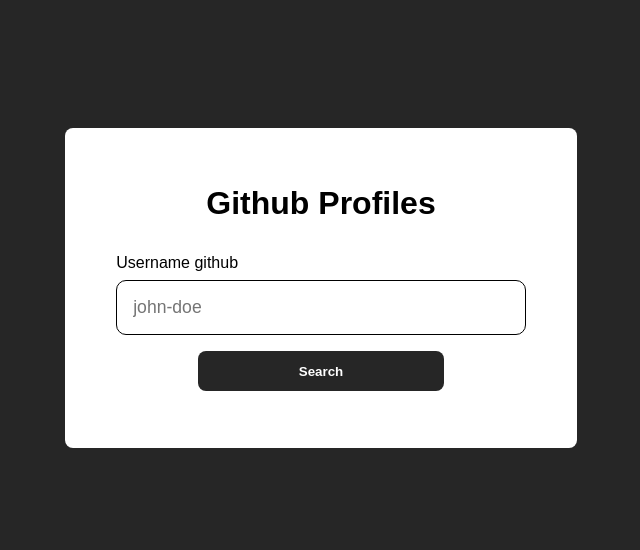
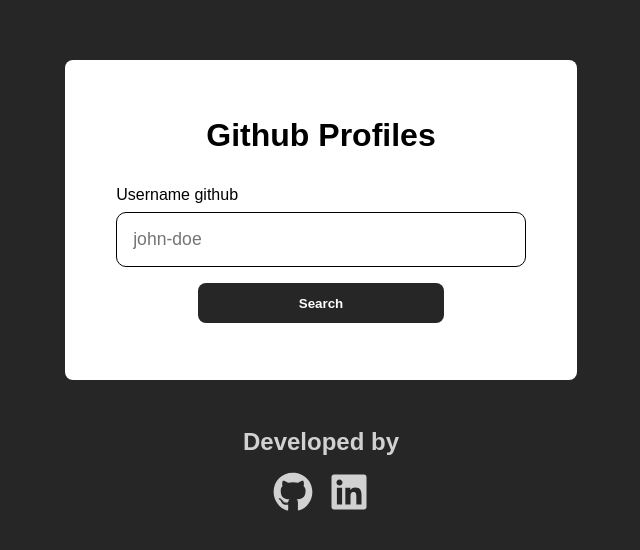
Before and after one commit to rms-diego/github-profiles, a Next.js app: page / in a window 1280 px wide. Shown: the part 112-662 px from the top of the page, without its empty margins (319-959 px from the left). Built offline with nearby package versions, Linux system fonts and the light colour scheme.

Commit message:
feat: criando componente de 'footer, adicionando alguns estilos globais e criando os estilos do' footer'

```diff
--- /dev/null
+++ b/src/components/Footer/index.tsx
@@ -0,0 +1,21 @@
+import { FaGithub, FaLinkedin } from "react-icons/fa";
+
+import styles from "@/styles/components/Footer/styles.module.scss";
+import Link from "next/link";
+
+export default function Footer() {
+  return (
+    <footer className={styles.footerContainer}>
+      <h2>Developed by</h2>
+      <div className={styles.iconsContainer}>
+        <Link href="https://github.com/rms-diego" target="_blank">
+          <FaGithub size={40} />
+        </Link>
+
+        <Link href="https://www.linkedin.com/in/diego-rbrito/" target="_blank">
+          <FaLinkedin size={40} />
+        </Link>
+      </div>
+    </footer>
+  );
+}
--- a/src/pages/index.tsx
+++ b/src/pages/index.tsx
@@ -2,6 +2,7 @@
 
 import styles from "@/styles/pages/home/styles.module.scss";
 import Input from "@/components/Input";
+import Footer from "@/components/Footer";
 
 export default function Home() {
   return (
@@ -19,6 +20,8 @@
           <button type="submit">Search</button>
         </form>
       </main>
+
+      <Footer />
     </>
   );
 }
--- /dev/null
+++ b/src/styles/components/Footer/styles.module.scss
@@ -0,0 +1,27 @@
+.footerContainer {
+  min-width: 5vw;
+  display: flex;
+  flex-direction: column;
+
+  gap: 1rem;
+
+  h2 {
+    color: var(--gray-100);
+  }
+}
+
+.iconsContainer {
+  display: flex;
+  justify-content: center;
+  gap: 1rem;
+
+  svg {
+    color: var(--gray-100);
+    cursor: pointer;
+
+    &:hover {
+      transition: 500ms;
+      color: var(--white);
+    }
+  }
+}
--- a/src/styles/globalStyles.scss
+++ b/src/styles/globalStyles.scss
@@ -2,6 +2,7 @@
   --white: white;
   --black: black;
 
+  --gray-100: #d1d1d1;
   --gray-500: #262626;
 }
 
@@ -16,13 +17,15 @@
   cursor: pointer;
 }
 
-body {
+#__next {
   width: 100vw;
   height: 100vh;
+  gap: 3rem;
 
   background-color: var(--gray-500);
 
   display: flex;
+  flex-direction: column;
   justify-content: center;
   align-items: center;
 }
```
